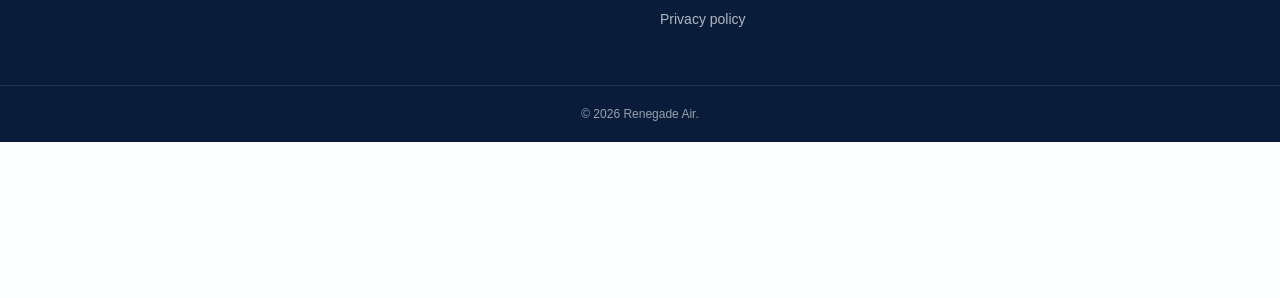
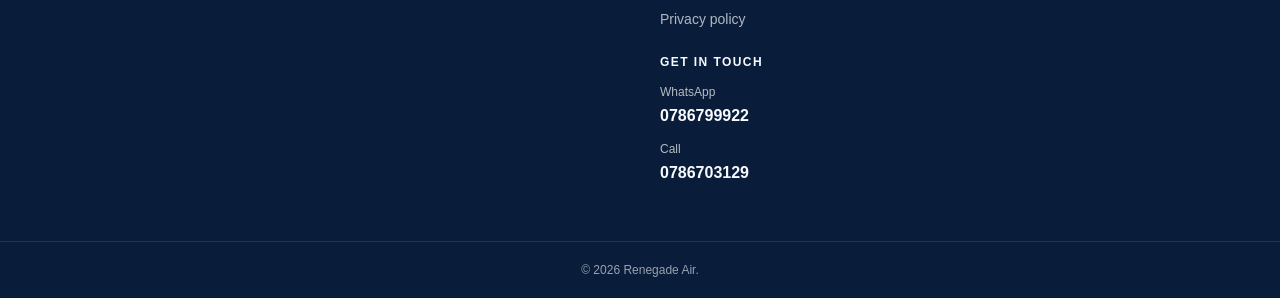
Before and after one commit to flyrenegadeairline/renegade2, a plain HTML site: page index.html in a window 1280 px wide. Shown: the part 5068-5366 px from the top of the page. Before the commit the page ends 5210 px from the top, so only its background shows below. Drawn offline with Linux system fonts and the light colour scheme.

Commit message:
Add contact numbers to site footer
Co-authored-by: Copilot <223556219+Copilot@users.noreply.github.com>

```diff
--- a/script.js
+++ b/script.js
@@ -50,6 +50,22 @@ if (!document.querySelector(".local-call-shortcut")) {
   callShortcut.setAttribute("aria-label", `Call Renegade Air at ${CALL_DISPLAY_NUMBER}`);
   callShortcut.textContent = `Call ${CALL_DISPLAY_NUMBER}`;
   document.body.appendChild(callShortcut);
+}
+
+const footerInfo = Array.from(document.querySelectorAll("footer h2"))
+  .find((heading) => heading.textContent.trim() === "Information")?.parentElement;
+if (footerInfo && !footerInfo.querySelector(".local-footer-contact")) {
+  const footerContact = document.createElement("div");
+  footerContact.className = "local-footer-contact";
+  footerContact.innerHTML = `
+    <h3>Get in touch</h3>
+    <a href="https://wa.me/${WHATSAPP_NUMBER}?text=${encodeURIComponent("Hello Renegade Air, I would like to get in touch.")}" target="_blank" rel="noopener noreferrer">
+      <span>WhatsApp</span><strong>0786799922</strong>
+    </a>
+    <a href="tel:${CALL_NUMBER}">
+      <span>Call</span><strong>${CALL_DISPLAY_NUMBER}</strong>
+    </a>`;
+  footerInfo.appendChild(footerContact);
 }
 
 const tripLabels = Array.from(document.querySelectorAll("label")).filter((label) =>
```
Also changed, not shown: styles.css.
